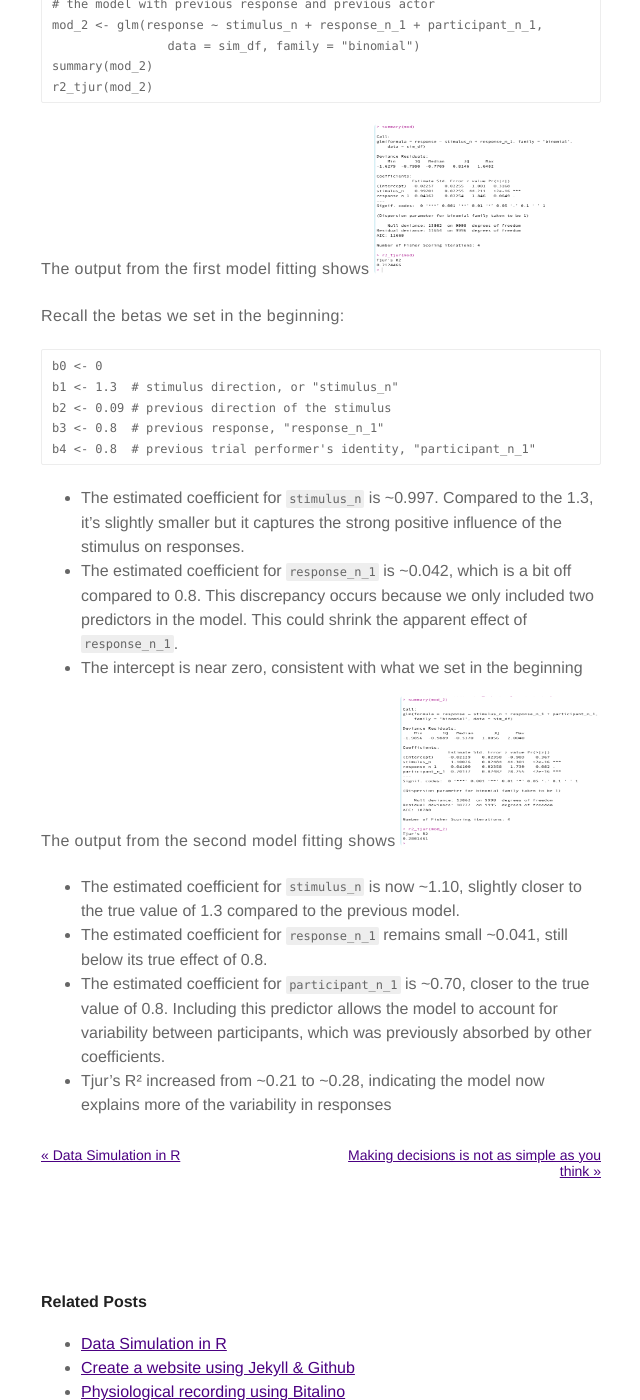
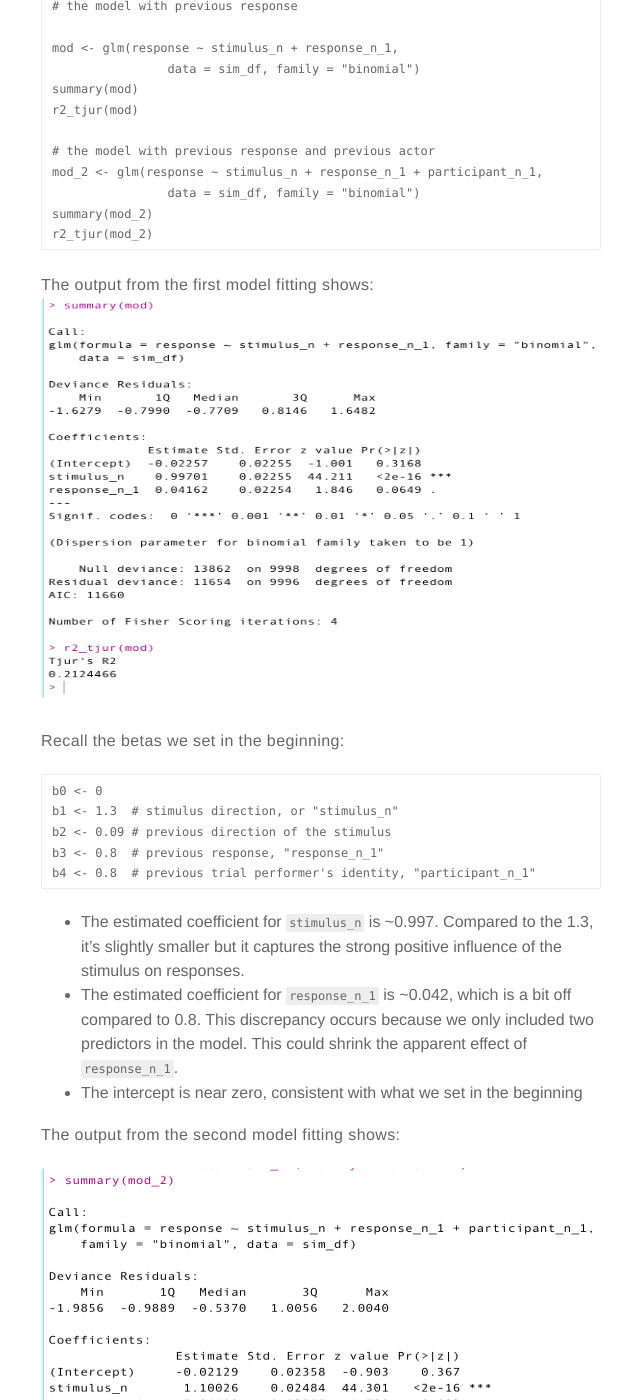
Before and after one commit to annhuangresearch/annhuangresearch.github.io, a Jekyll site: the page built from _posts/2022-12-13-GLM-simulation.md, in a window 1280 px wide and 1400 px high, scrolled down 11168 px. Shown: the whole window, without its empty margins (319-959 px from the left). Built offline with Jekyll 4.4.1, drawn with Linux system fonts in a browser that asks for light colours; comment, search, counter and statistics services are not loaded; some of the changed text lies outside the part shown.

Commit message:
changed tagline

````diff
--- a/_config.yml
+++ b/_config.yml
@@ -1,6 +1,6 @@
 # main text of home
 title: Ann Huang
-bio: Cognitive Science & HCI Researcher
+bio: Researcher exploring social and embodied cognition for HCI
 
 # if it's an external image, update below for true
 # better with square images
--- a/_posts/2022-12-13-GLM-simulation.md
+++ b/_posts/2022-12-13-GLM-simulation.md
@@ -234,7 +234,7 @@
 outcome <- inv.logit(xbs_all) # predicted probability of responding "right"
 head(outcome)
 ```
-<img src="/assets/images/sim_step5.jpg" alt="alternate text" width="50" height="300">
+<img src="/assets/images/sim_step5.jpg" alt="alternate text" width="100" height="300">
 
 ## Step 6 Sample from the outcome
 
@@ -263,8 +263,9 @@
 sum(is.na(response))
 table(response, useNA = "always")
 ```
-The output from the series of checking
-<img src="/assets/images/sim_step6.jpg" alt="alternate text" width="200" height="150">
+The output from the series of checking:
+
+<img src="/assets/images/sim_step6.jpg" alt="alternate text" width="400" height="250">
 
 ## Step 7 Update the dataset
 
@@ -309,8 +310,8 @@
 r2_tjur(mod_2)
 ```
 
-The output from the first model fitting shows
-<img src="/assets/images/sim_step8.jpg" alt="alternate text" width="200" height="150">
+The output from the first model fitting shows:
+<img src="/assets/images/sim_step8.jpg" alt="alternate text" width="600" height="400">
 
 Recall the betas we set in the beginning:
 
@@ -325,8 +326,9 @@
 - The estimated coefficient for ```response_n_1``` is ~0.042, which is a bit off compared to 0.8. This discrepancy occurs because we only included two predictors in the model. This could shrink the apparent effect of ```response_n_1```.
 - The intercept is near zero, consistent with what we set in the beginning
 
-The output from the second model fitting shows
-<img src="/assets/images/sim_step8-1.jpg" alt="alternate text" width="200" height="150">
+The output from the second model fitting shows:
+
+<img src="/assets/images/sim_step8-1.jpg" alt="alternate text" width="600" height="500">
 
 - The estimated coefficient for ```stimulus_n``` is now ~1.10, slightly closer to the true value of 1.3 compared to the previous model.
 - The estimated coefficient for ```response_n_1``` remains small ~0.041, still below its true effect of 0.8.
````
Also changed, not shown: about.md (+3 -4 lines).
